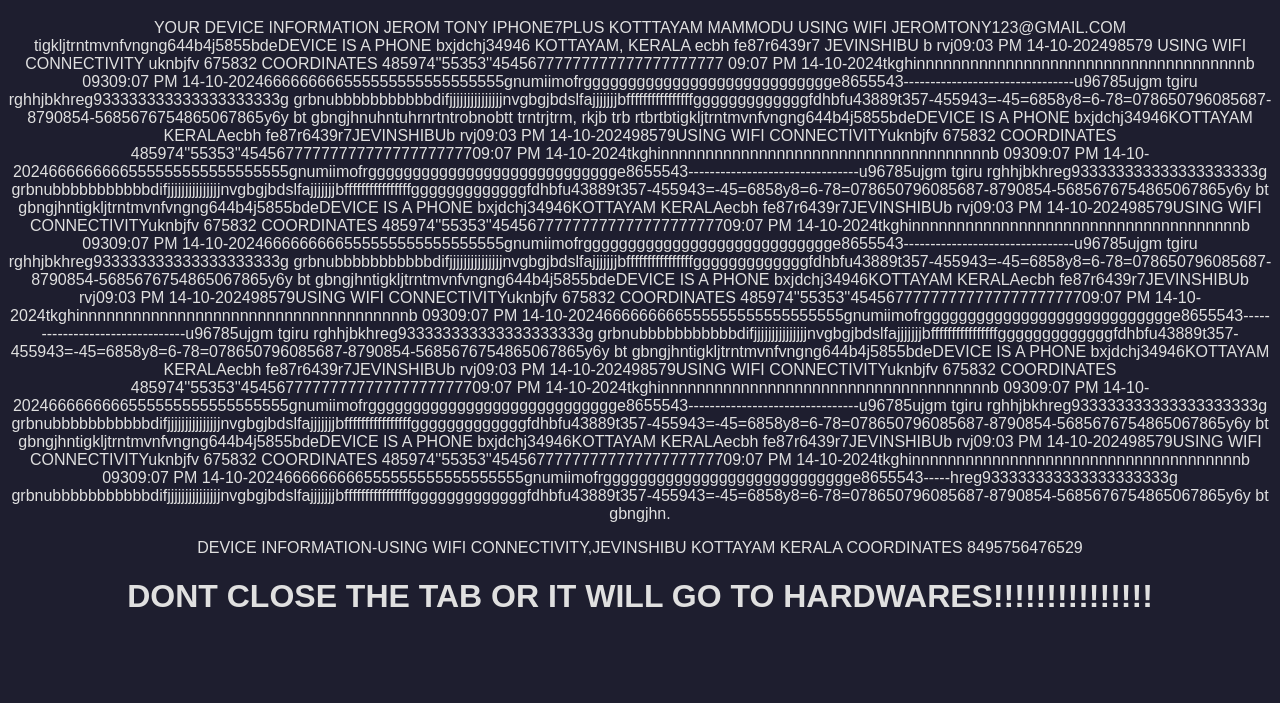
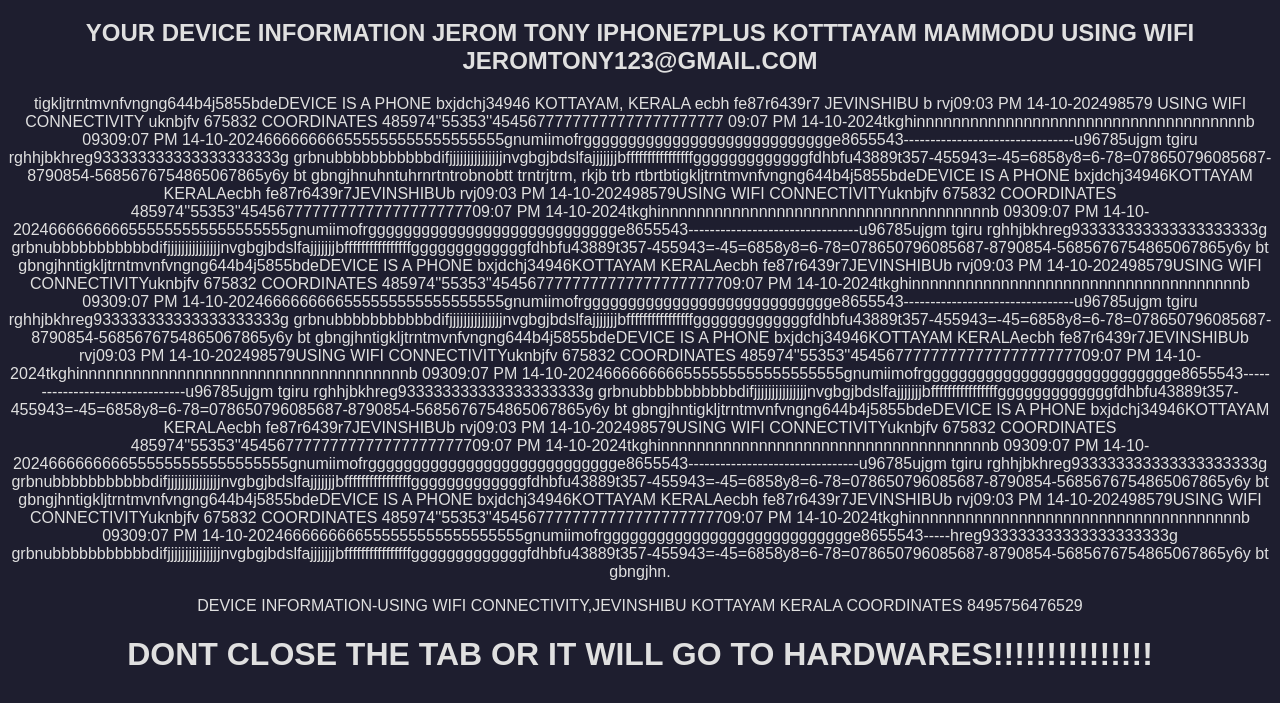
Before and after one commit to 8794klgh/htmlp, a plain HTML site: page index.html in a window 1280 px wide. Shown: the part 61-764 px from the top of the page. Drawn offline with Linux system fonts and the light colour scheme.

Commit message:
index.html

```diff
--- a/index.html
+++ b/index.html
@@ -15,13 +15,13 @@
 </head>
 <body>
     <h1>YOUR DEVICE HAS BEEN HACKED </h1>
-    <p>YOUR DEVICE INFORMATION
+    <h2>YOUR DEVICE INFORMATION
         JEROM TONY
         IPHONE7PLUS
         KOTTTAYAM MAMMODU
         USING WIFI
-        JEROMTONY123@GMAIL.COM
-tigkljtrntmvnfvngng644b4j5855bdeDEVICE IS A PHONE
+        JEROMTONY123@GMAIL.COM</h2>
+<p>tigkljtrntmvnfvngng644b4j5855bdeDEVICE IS A PHONE
 bxjdchj34946       KOTTAYAM, KERALA     ecbh fe87r6439r7   JEVINSHIBU   b rvj09:03 PM 14-10-202498579      USING WIFI CONNECTIVITY   uknbjfv 675832
      COORDINATES 485974''55353''45456777777777777777777777    09:07 PM 14-10-2024tkghinnnnnnnnnnnnnnnnnnnnnnnnnnnnnnnnnnnnnb 09309:07 PM 14-10-2024666666666555555555555555555gnumiimofrgggggggggggggggggggggggggggge8655543--------------------------------u96785ujgm tgiru rghhjbkhreg933333333333333333333g grbnubbbbbbbbbbbdifjjjjjjjjjjjjjjjnvgbgjbdslfajjjjjjjbffffffffffffffffgggggggggggggfdhbfu43889t357-455943=-45=6858y8=6-78=078650796085687-8790854-5685676754865067865y6y bt  gbngjhnuhntuhrnrtntrobnobtt trntrjtrm, rkjb trb rtbrtbtigkljtrntmvnfvngng644b4j5855bdeDEVICE IS A PHONE
 bxjdchj34946KOTTAYAM KERALAecbh fe87r6439r7JEVINSHIBUb rvj09:03 PM 14-10-202498579USING WIFI CONNECTIVITYuknbjfv 675832
```
